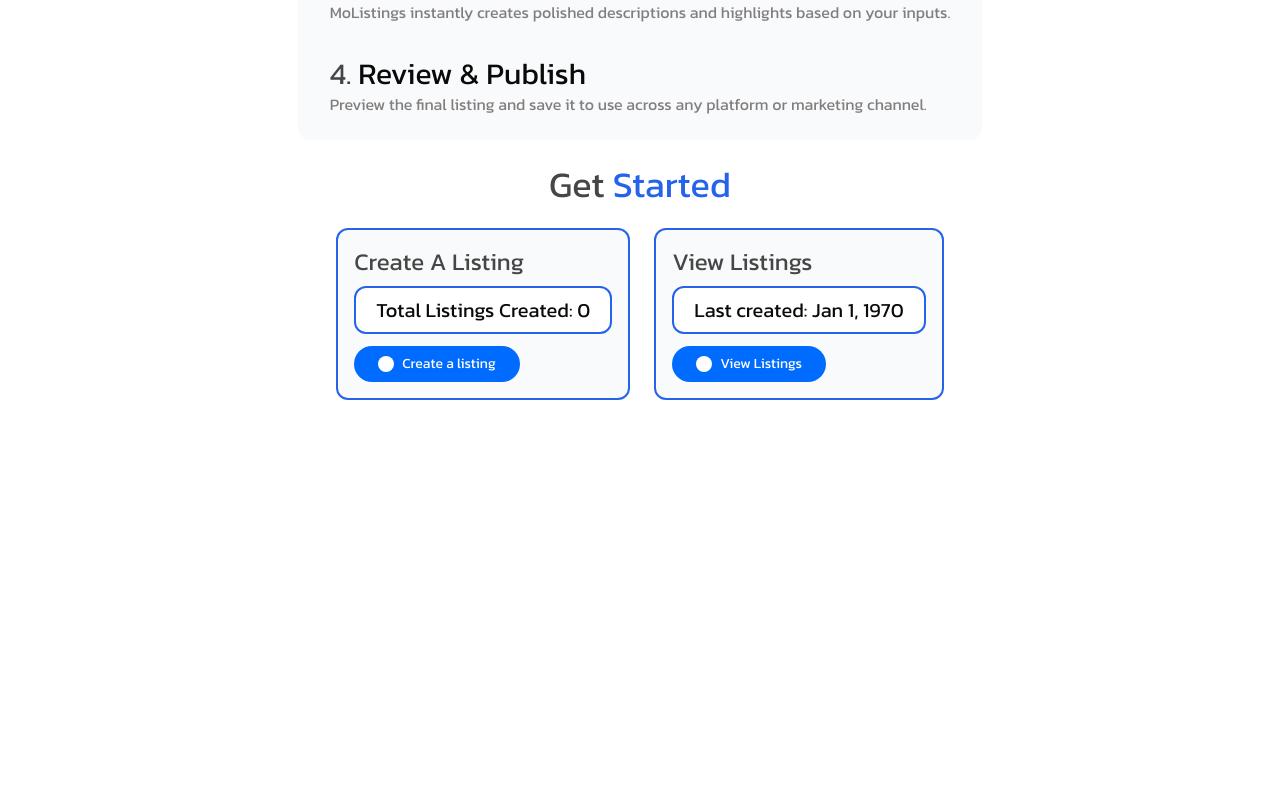
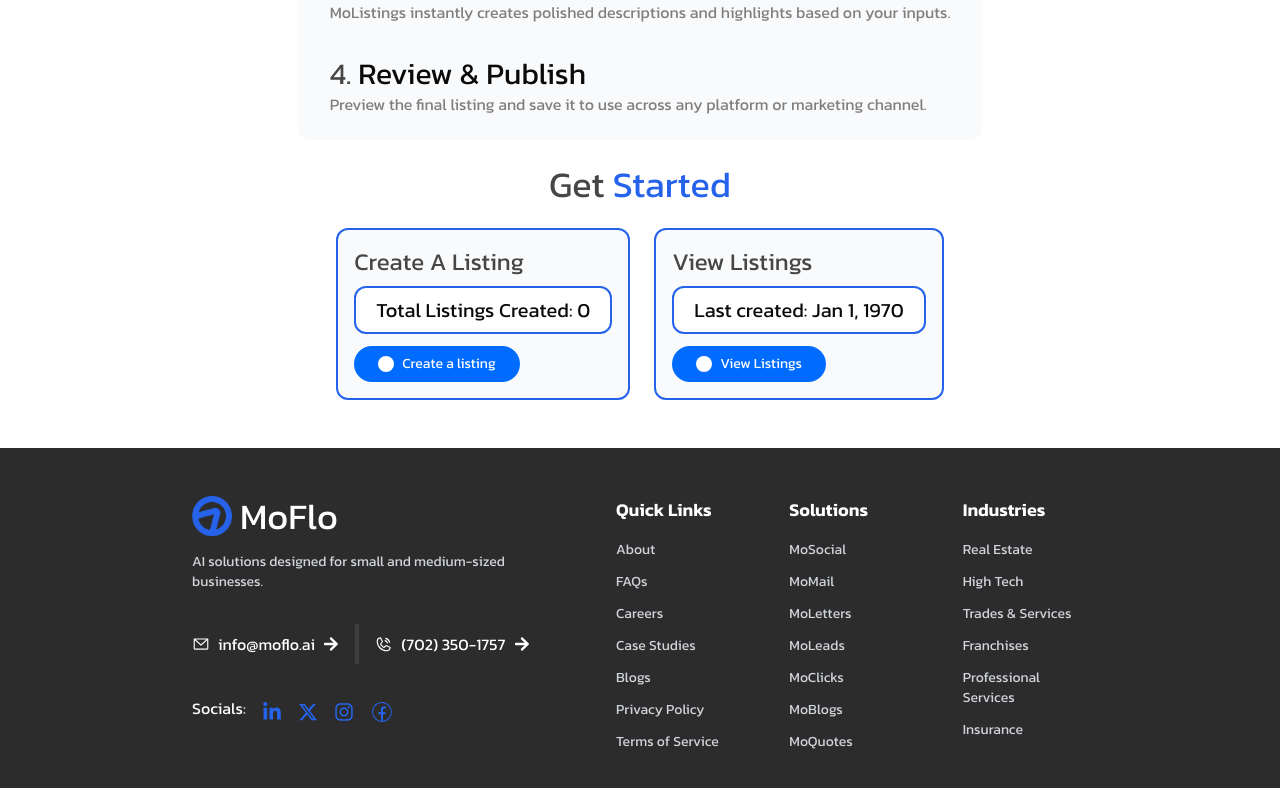
Before and after one commit to Khaspper/MoFlo-Take-Home-Project, a Next.js app: page / in a window 1280 px wide. Shown: the part 959-1747 px from the top of the page. Before the commit the page ends 1407 px from the top, so only its background shows below. Built offline with nearby package versions, Linux system fonts and the light colour scheme; no server answers; the database is empty.

Commit message:
feat: make footer

```diff
--- a/app/layout.tsx
+++ b/app/layout.tsx
@@ -2,6 +2,7 @@
 import "./globals.css";
 import { Kanit } from "next/font/google";
 import Navbar from "@/components/Navbar";
+import Footer from "@/components/Footer";
 
 const kanit = Kanit({
   subsets: ["latin"],
@@ -27,6 +28,7 @@
       <body>
         <Navbar />
         {children}
+        <Footer />
       </body>
     </html>
   );
--- /dev/null
+++ b/components/Footer.tsx
@@ -0,0 +1,100 @@
+import Image from "next/image";
+import { PiPhoneCall, PiEnvelopeSimple } from "react-icons/pi";
+import { FaLinkedinIn, FaXTwitter, FaInstagram } from "react-icons/fa6";
+import { CiFacebook } from "react-icons/ci";
+import { FaArrowRight } from "react-icons/fa";
+
+export default function Footer() {
+  return (
+    <footer className="w-full bg-[#2C2C2C] text-white px-6 py-12 md:px-16">
+      <div className="max-w-4xl mx-auto grid grid-cols-1 md:grid-cols-[3fr_1fr_1fr_1fr] gap-12">
+        <div className="space-y-4">
+          <div className="flex">
+            <Image
+              src="/img/moflo.png"
+              alt="MoFlo logo"
+              width={40}
+              height={20}
+              className="mr-2"
+            />
+            <p className="text-4xl">MoFlo</p>
+          </div>
+          <p className="text-sm text-gray-300">
+            AI solutions designed for small and medium-sized businesses.
+          </p>
+
+          <div className="pt-4 flex gap-4">
+            <div className="flex items-center gap-2 py-2 hover:cursor-pointer group">
+              <PiEnvelopeSimple size={18} />
+              <span>info@moflo.ai</span>
+              <FaArrowRight
+                size={16}
+                className="transform transition-all duration-300 group-hover:translate-x-1"
+              />
+            </div>
+
+            {/* Divider */}
+            <div className="self-center h-10 w-[4px] bg-[#3d3d3d]"></div>
+
+            <div className="flex items-center gap-2 py-2 hover:cursor-pointer group">
+              <PiPhoneCall size={18} />
+              <span>(702) 350-1757</span>
+              <FaArrowRight
+                size={16}
+                className="transform transition-all duration-300 group-hover:translate-x-1"
+              />
+            </div>
+          </div>
+
+          <div className="pt-4 flex items-center gap-4">
+            <p className="mb-2">Socials:</p>
+            <div className="flex items-center gap-4 text-lg">
+              <FaLinkedinIn className="cursor-pointer text-blue-600 hover:text-white text-xl" />
+              <FaXTwitter className="cursor-pointer text-blue-600 hover:text-white text-xl" />
+              <FaInstagram className="cursor-pointer text-blue-600 hover:text-white text-xl" />
+              <CiFacebook className="cursor-pointer text-blue-600 hover:text-white text-2xl" />
+            </div>
+          </div>
+        </div>
+
+        <div>
+          <h2 className="font-semibold text-lg mb-4">Quick Links</h2>
+          <ul className="space-y-3 text-gray-300 text-sm">
+            <li>About</li>
+            <li>FAQs</li>
+            <li>Careers</li>
+            <li>Case Studies</li>
+            <li>Blogs</li>
+            <li>Privacy Policy</li>
+            <li>Terms of Service</li>
+          </ul>
+        </div>
+
+        <div>
+          <h2 className="font-semibold text-lg mb-4">Solutions</h2>
+          <ul className="space-y-3 text-gray-300 text-sm">
+            <li>MoSocial</li>
+            <li>MoMail</li>
+            <li>MoLetters</li>
+            <li>MoLeads</li>
+            <li>MoClicks</li>
+            <li>MoBlogs</li>
+            <li>MoQuotes</li>
+          </ul>
+        </div>
+
+        <div>
+          <h2 className="font-semibold text-lg mb-4">Industries</h2>
+          <ul className="space-y-3 text-gray-300 text-sm">
+            <li>Real Estate</li>
+            <li>High Tech</li>
+            <li>Trades & Services</li>
+            <li>Franchises</li>
+            <li>Professional Services</li>
+            <li>Insurance</li>
+          </ul>
+        </div>
+      </div>
+    </footer>
+  );
+}
```
Also changed, not shown: public/img/moflo.png (added).
